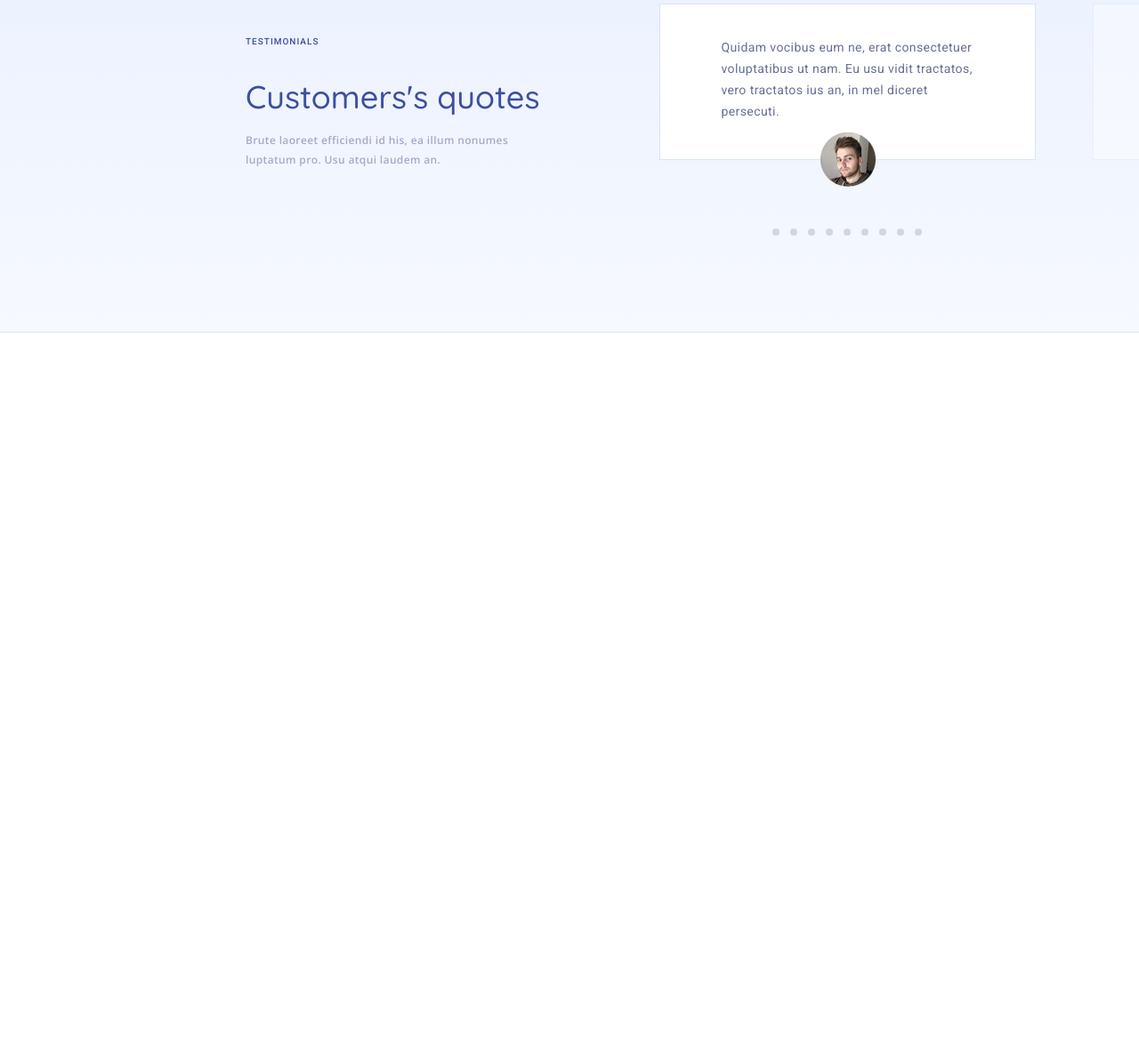
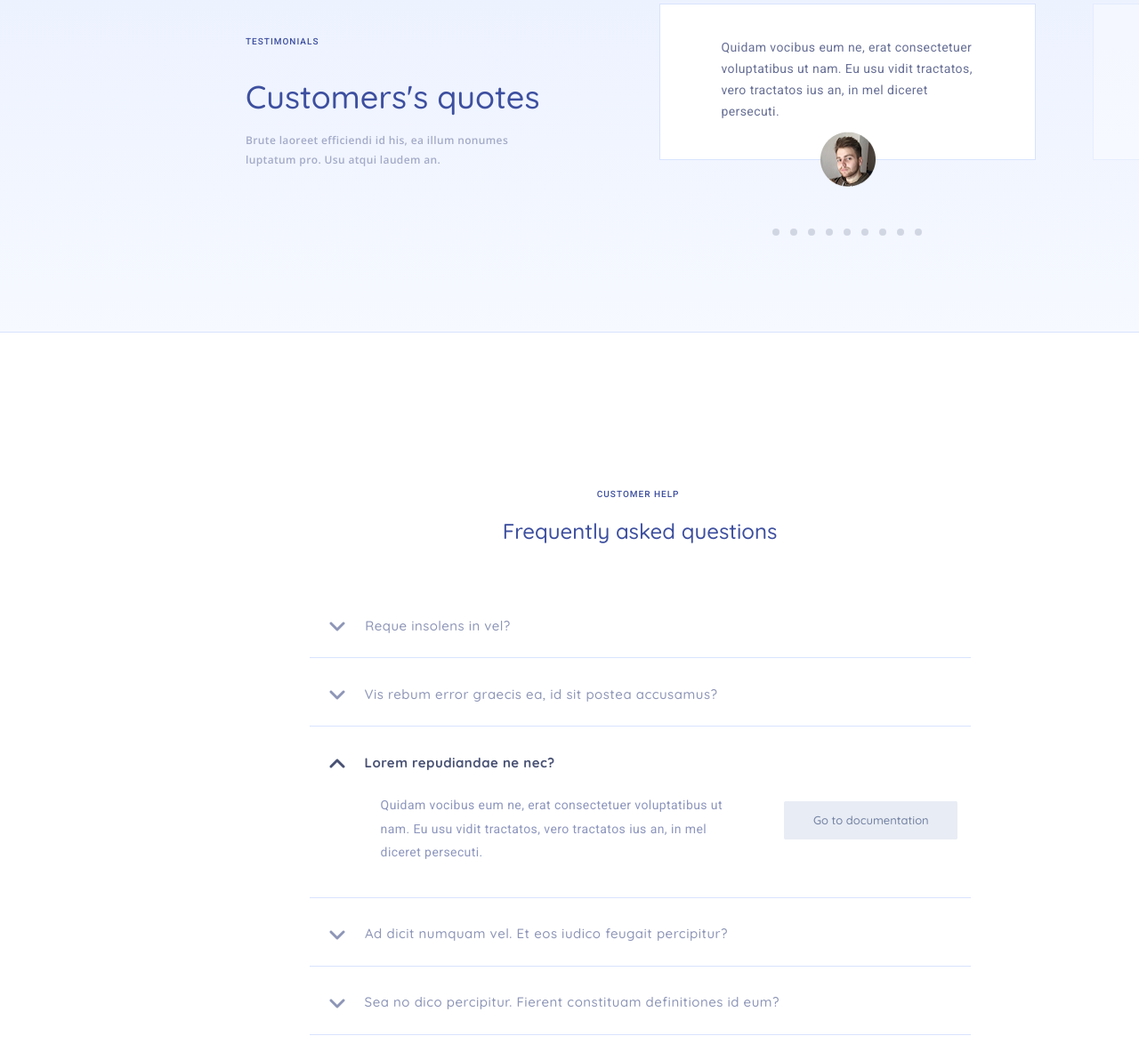
Before and after one commit to SavichArtem/WebLab3, a plain HTML site: page WebLab3/index.html in a window 1280 px wide. Shown: the part 3774-4948 px from the top of the page at 89% size. Before the commit the page ends 4148 px from the top, so only its background shows below. Drawn offline with nearby package versions, Linux system fonts and the light colour scheme.

Commit message:
feat: add FAQ section

```diff
--- a/WebLab3/css/main.css
+++ b/WebLab3/css/main.css
@@ -668,6 +668,7 @@ span{
 
 .blogText .readBtnBlog{
     font-family: "Quicksand", serif;
+    transition: all 500ms ease;
     background-color: #D2E1FF;
     margin-top: 11.1%;
     width: 27.7%;
@@ -899,3 +900,185 @@ span{
     transform: scale(1.1);
     filter: invert(45%) sepia(100%) saturate(355%) hue-rotate(184deg) brightness(94%) contrast(93%);
 }
+
+.faq_section{
+    width: 90em;
+    height: 60.25em;
+    position: relative;
+}
+
+.faq_content{
+    width: 46.438em;
+    height: 38.375em;
+    margin-top: 11em;
+    margin-left: 21.75em;
+    position: absolute;
+}
+
+.faq_title{
+    width: 19.438em;
+    height: 3.875em;
+    margin-left: 13.55em;
+}
+
+.faq_title h3{
+    font-family: "Roboto", serif;
+    font-weight: 500;
+    font-size: 0.625em;
+    letter-spacing: 0.10em;
+    color: #3D4F9F;
+    margin-left: 10.6em;
+}
+
+.faq_title h2{
+    font-family: "Quicksand", serif;
+    font-weight: 500;
+    font-size: 1.5em;
+    color: #3D4F9F;
+    margin-top: 0.85em;
+}
+
+.questions{
+    display: grid;
+    margin-top: 4.25em;
+    grid-row: 46.438em 46.438em 46.438em 46.438em 46.438em;
+    gap: 1.063em;
+}
+
+.questions img{
+    position: absolute;
+    margin-left: 1.38em;
+    margin-top: 1.15em;
+}
+
+.questions img:hover{
+    cursor: pointer;
+    transform: scale(1.1);
+}
+
+.firstQuestion{
+    display: flex;
+    height: 3.75em;
+    border-bottom: #D8E3FE solid 0.063em;
+}
+
+.firstQuestion h4{
+    font-family: "Quicksand", serif;
+    width: 11em;
+    height: 1.5em;
+    font-weight: 500;
+    font-size: 0.938em;
+    line-height: 130%;
+    letter-spacing: 0.03em;
+    margin-left: 4.15em;
+    margin-top: 0.9em;
+    color: #8E96B7;
+}
+
+.secondQuestion{
+    display: flex;
+    height: 3.75em;
+    border-bottom: #D8E3FE solid 0.063em;
+}
+
+.secondQuestion h4{
+    font-family: "Quicksand", serif;
+    width: 27.5em;
+    height: 1.5em;
+    font-weight: 500;
+    font-size: 0.938em;
+    line-height: 130%;
+    letter-spacing: 0.033em;
+    margin-left: 4.1em;
+    margin-top: 0.9em;
+    color: #8E96B7;
+}
+
+.thirdQuestion{
+    display: flex;
+    height: 11em;
+    border-bottom: #D8E3FE solid 0.063em;
+}
+
+.thirdQuestion h4{
+    font-family: "Quicksand", serif;
+    font-weight: bold;
+    font-size: 0.938em;
+    line-height: 130%;
+    letter-spacing: 0.03em;
+    color: #495274;
+    margin-left: 4.1em;
+    margin-top: 0.9em;
+    height: 1.5em;
+}
+
+.thirdQuestion button{
+    position: absolute;
+    font-family: "Quicksand", serif;
+    transition: all 500ms ease;
+    font-size: 0.813em;
+    font-weight: 500;
+    background-color: #E8ECF4;
+    color: #7382A3;
+    width: 15em;
+    height: 3.3em;
+    border: none;
+    border-radius: 0.125em;
+    margin-top: 5.11em;
+    margin-left: 41em;
+}
+
+.thirdQuestion button:hover{
+    cursor: pointer;
+    transform: scale(1.1);
+    color: #3A79FF;
+}
+
+.thirdQuestion p{
+    font-family: "Roboto", serif;
+    font-weight: 400;
+    line-height: 191%;
+    letter-spacing: 0.03em;
+    font-size: 0.875em;
+    color: #8D96BD;
+    margin-top: 4.1em;
+    margin-left: -14em;
+}
+
+.fourthQuestion{
+    display: flex;
+    height: 3.75em;
+    border-bottom: #D8E3FE solid 0.063em;
+}
+
+.fourthQuestion h4{
+    font-family: "Quicksand", serif;
+    width: 27.5em;
+    height: 1.5em;
+    font-weight: 500;
+    font-size: 0.938em;
+    line-height: 130%;
+    letter-spacing: 0.033em;
+    margin-left: 4.13em;
+    margin-top: 0.85em;
+    color: #8E96B7;
+}
+
+.fifthQuestion{
+    display: flex;
+    height: 3.75em;
+    border-bottom: #D8E3FE solid 0.063em;
+}
+
+.fifthQuestion h4{
+    font-family: "Quicksand", serif;
+    width: 32em;
+    height: 1.5em;
+    font-weight: 500;
+    font-size: 0.938em;
+    line-height: 130%;
+    letter-spacing: 0.033em;
+    margin-left: 4.1em;
+    margin-top: 0.85em;
+    color: #8E96B7;
+}
--- a/WebLab3/index.html
+++ b/WebLab3/index.html
@@ -214,6 +214,40 @@
                 </nav>
             </article>
         </section>
+        <section class="faq_section">
+            <article class="faq_content">
+                <article class="faq_title">
+                    <h3>CUSTOMER HELP</h3>
+                    <h2>Frequently asked questions</h2>
+                </article>
+                <article class="questions">
+                    <article class="firstQuestion">
+                        <img src="./assets/vectorDown.png" alt="vectorDown">
+                        <h4>Reque insolens in vel?</h4>
+                </article>
+                <article class="secondQuestion">
+                        <img src="./assets/vectorDown.png" alt="vectorDown">
+                        <h4>Vis rebum error graecis ea, id sit postea accusamus?</h4>
+                </article>
+                <article class="thirdQuestion">
+                        <img src="./assets/vectorUp.png" alt="vectorUp">
+                        <h4 class="thirdQuestion_h4">Lorem repudiandae ne nec?</h4>
+                        <p>Quidam vocibus eum ne, erat consectetuer voluptatibus ut <br>
+                             nam. Eu usu vidit tractatos, vero tractatos ius an, in mel <br>
+                              diceret persecuti.</p>
+                        <button>Go to documentation</button>
+                </article>
+                <article class="fourthQuestion">
+                        <img src="./assets/vectorDown.png" alt="vectorDown">
+                        <h4>Ad dicit numquam vel. Et eos iudico feugait percipitur?</h4>
+                </article>
+                <article class="fifthQuestion">
+                        <img src="./assets/vectorDown.png" alt="vectorDown">
+                        <h4>Sea no dico percipitur. Fierent constituam definitiones id eum?</h4>
+                </article>
+                </article>
+            </article>
+        </section>
     </main>
 </body>
 </html>
```
Also changed, not shown: WebLab3/assets/vectorDown.png (added), WebLab3/assets/vectorUp.png (added).
